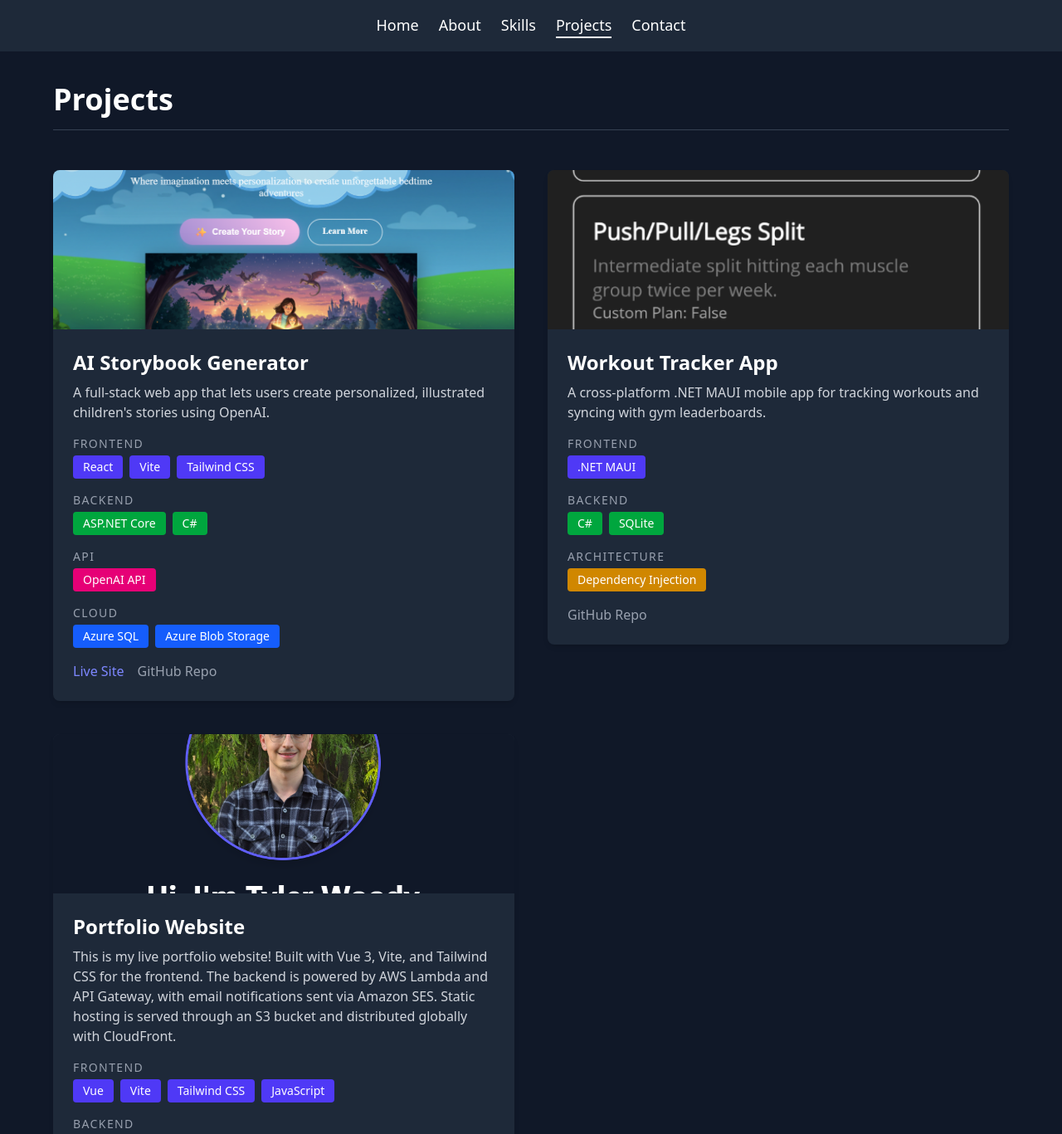
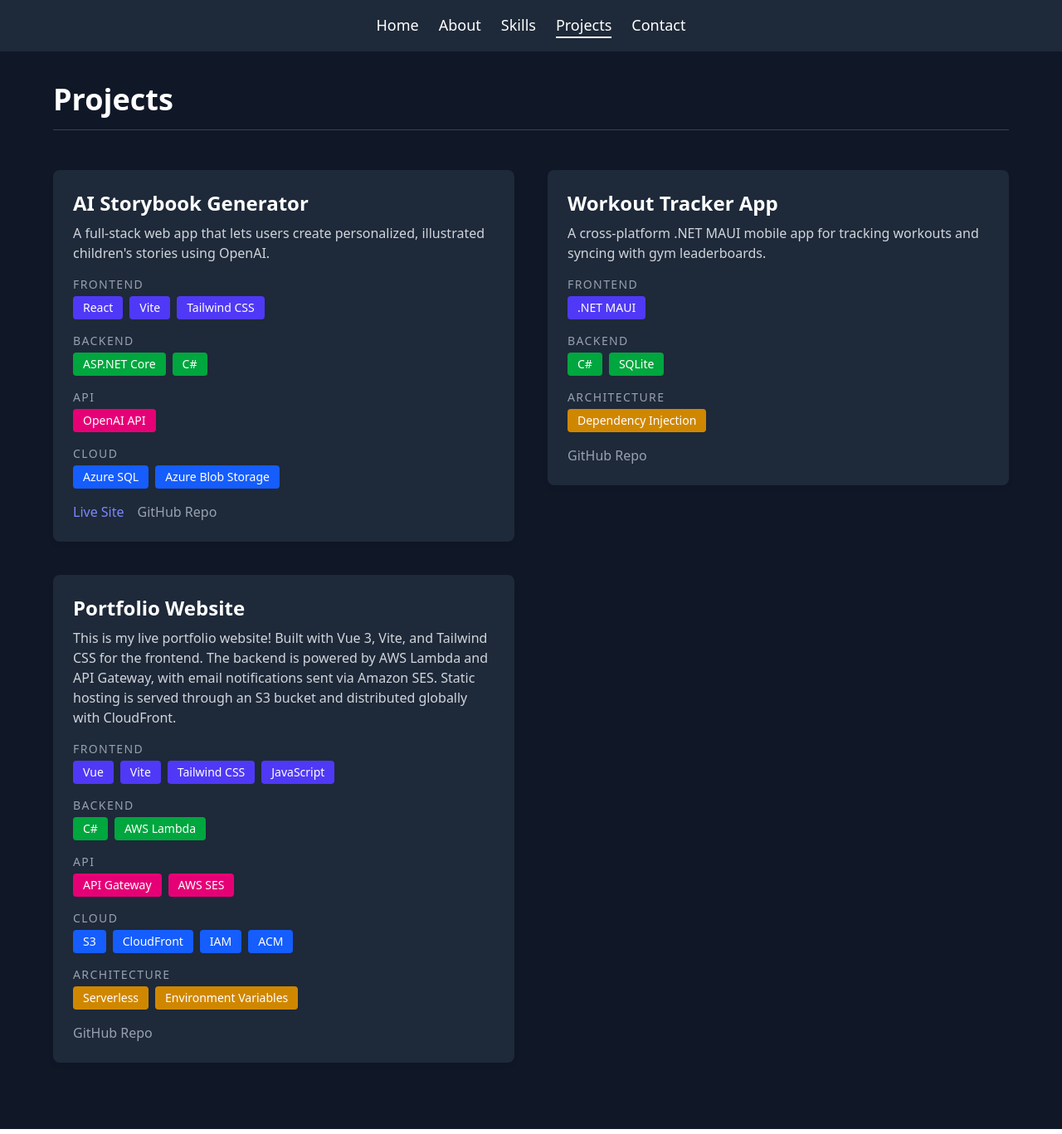
Before and after one commit to twoody0/MyPortfolio, a Vue app: page /projects in a window 1280 px wide. Shown: the top 1367 px of the page at 83% size. Built offline with nearby package versions, Linux system fonts and the light colour scheme; no server answers.

Commit message:
Commented out project thumbnails

```diff
--- a/src/pages/Projects.vue
+++ b/src/pages/Projects.vue
@@ -64,7 +64,7 @@
       title: "AI Storybook Generator",
       description:
         "A full-stack web app that lets users create personalized, illustrated children's stories using OpenAI.",
-      thumbnail: "/storybook.png",
+      //thumbnail: "/storybook.png",
       techStack: {
         Frontend: ["React", "Vite", "Tailwind CSS"],
         Backend: ["ASP.NET Core", "C#"],
@@ -78,7 +78,7 @@
       title: "Workout Tracker App",
       description:
         "A cross-platform .NET MAUI mobile app for tracking workouts and syncing with gym leaderboards.",
-      thumbnail: "/workout-tracker.png",
+      //thumbnail: "/workout-tracker.png",
       techStack: {
         Frontend: [".NET MAUI"],
         Backend: ["C#", "SQLite"],
@@ -90,7 +90,7 @@
       title: "Portfolio Website",
       description:
         "This is my live portfolio website! Built with Vue 3, Vite, and Tailwind CSS for the frontend. The backend is powered by AWS Lambda and API Gateway, with email notifications sent via Amazon SES. Static hosting is served through an S3 bucket and distributed globally with CloudFront.",
-      thumbnail: "/portfolio.png",
+      //thumbnail: "/portfolio.png",
       techStack: {
         Frontend: ["Vue", "Vite", "Tailwind CSS", "JavaScript"],
         Backend: ["C#", "AWS Lambda"],
```
